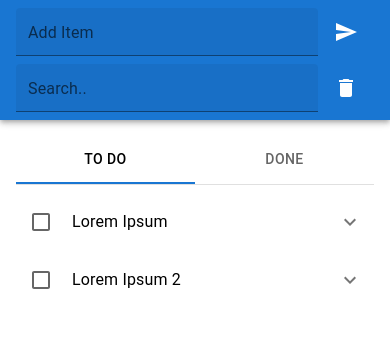
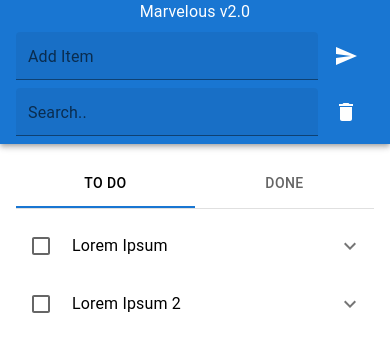
Before and after one commit to lad338/todo-list-react, a React (Create React App) app: page / in a window 390 px wide. Shown: the top 352 px of the page. Built offline with nearby package versions, Linux system fonts and the light colour scheme.

Commit message:
add title for small screen app bar

```diff
--- a/src/components/AppBarCustomized.tsx
+++ b/src/components/AppBarCustomized.tsx
@@ -3,6 +3,7 @@ import AppBar from '@mui/material/AppBar'
 import Container from '@mui/material/Container'
 import { UpperBar } from './UpperBar'
 import { LowerBar } from './LowerBar'
+import { TitleBarSmall } from './TitleBarSmall'
 
 export const AppBarCustomized: React.FC = () => {
   return (
@@ -12,6 +13,7 @@ export const AppBarCustomized: React.FC = () => {
         sx={{ flexDirection: 'column', display: 'flex' }}
         maxWidth="xl"
       >
+        <TitleBarSmall />
         <UpperBar />
         <LowerBar />
       </Container>
--- /dev/null
+++ b/src/components/TitleBarSmall.tsx
@@ -0,0 +1,18 @@
+import React from 'react'
+import Typography from '@mui/material/Typography'
+import Box from '@mui/material/Box'
+
+export const TitleBarSmall: React.FC = () => {
+  return (
+    <Box
+      width="100%"
+      sx={{
+        display: { xs: 'flex', md: 'none' },
+      }}
+    >
+      <Typography textAlign="center" width="100%">
+        Marvelous v2.0
+      </Typography>
+    </Box>
+  )
+}
```
